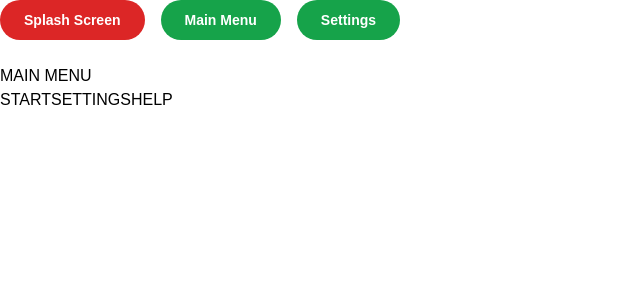
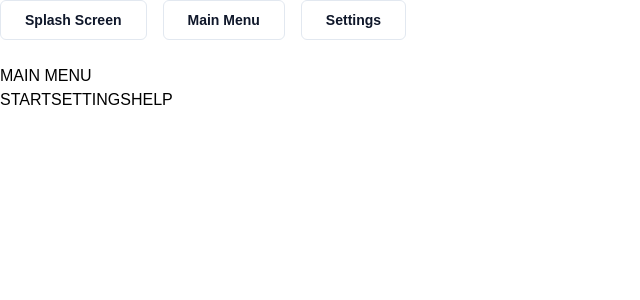
Before and after one commit to szczypiorofix/dorfmine, a React (Create React App) app: page / in a window 1280 px wide. Shown: the top 300 px of the page, without its empty margins (0-640 px from the left). Built offline with nearby package versions, Linux system fonts and the light colour scheme.

Commit message:
Change style of the buttons

```diff
--- a/src/core/App.tsx
+++ b/src/core/App.tsx
@@ -40,21 +40,24 @@
 			<div className="flex space-x-4 mb-6 text-sm font-medium">
 				<div className="flex-auto flex space-x-4">
 					<button
-						className="h-10 px-6 font-semibold rounded-full bg-red-600 text-white hover:bg-blue-700"
+						className="h-10 px-6 font-semibold rounded-md border border-slate-200 text-slate-900"
+						type="button"
 						aria-label="Switch to Splash Screen"
 						onClick={() => dispatch( switchView( APP_STATE_VIEW.SPLASH ) )}
 					>
 						Splash Screen
 					</button>
 					<button
-						className="h-10 px-6 font-semibold rounded-full bg-green-600 text-white hover:bg-blue-700"
+						className="h-10 px-6 font-semibold rounded-md border border-slate-200 text-slate-900"
+						type="button"
 						aria-label="Switch to Main Menu"
 						onClick={() => dispatch( switchView( APP_STATE_VIEW.MAIN_MENU ) )}
 					>
 						Main Menu
 					</button>
 					<button
-						className="h-10 px-6 font-semibold rounded-full bg-green-600 text-white hover:bg-blue-700"
+						className="h-10 px-6 font-semibold rounded-md border border-slate-200 text-slate-900"
+						type="button"
 						aria-label="Switch to Main Menu"
 						onClick={() => dispatch( switchView( APP_STATE_VIEW.SETTINGS ) )}
 					>
```
